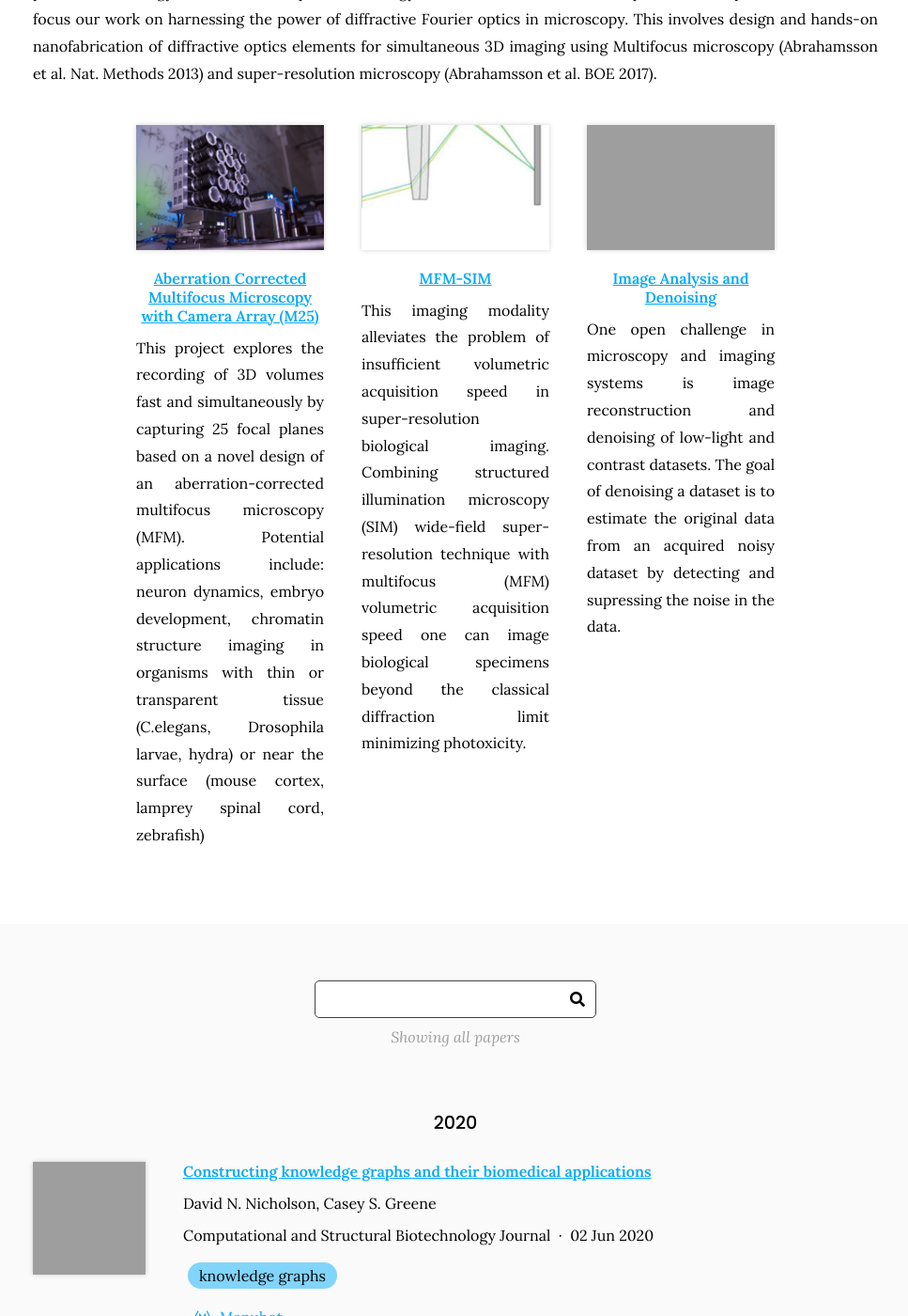
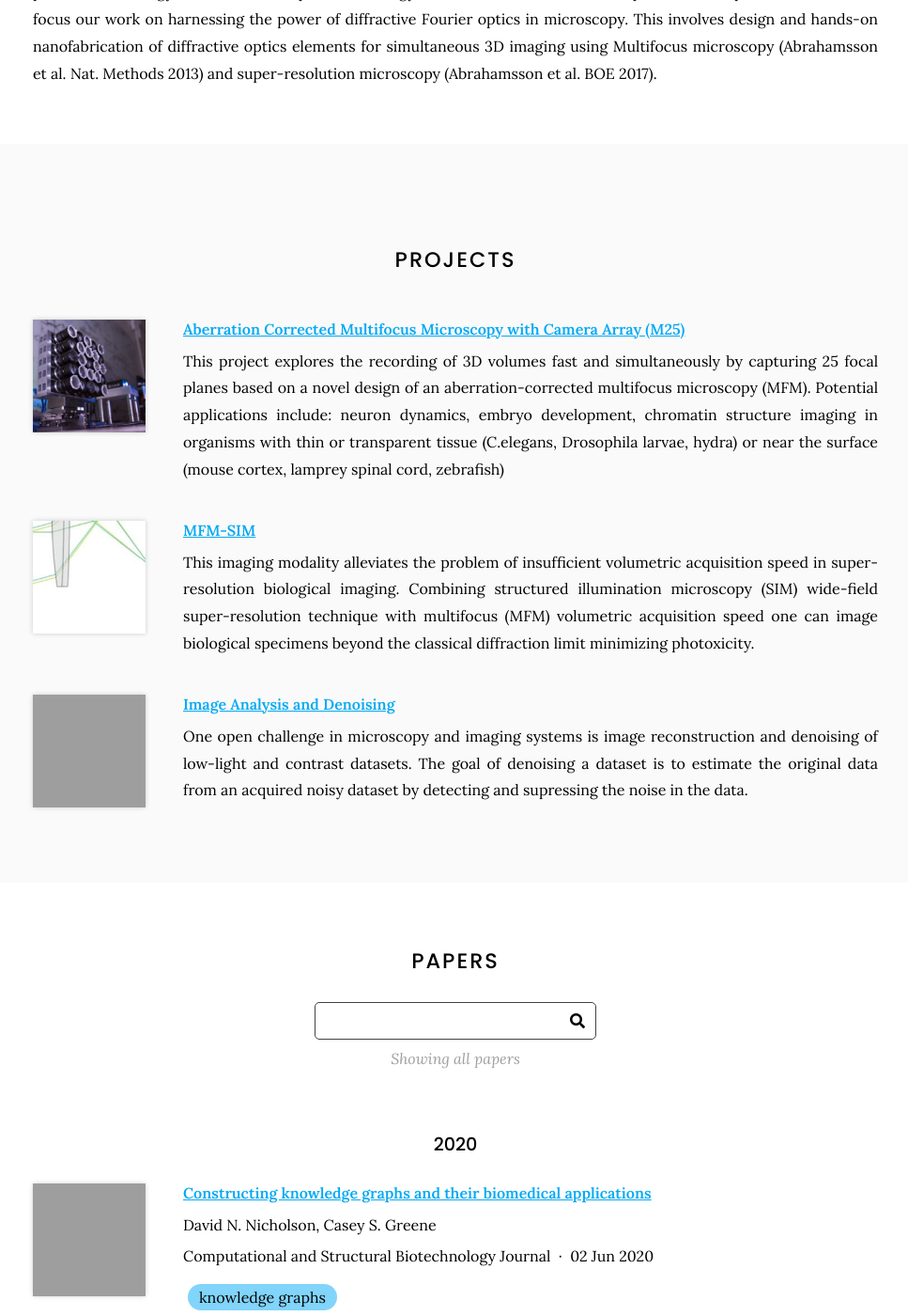
Before and after one commit to SaraLab-Group/saralab-website, a Jekyll site: the page built from research/index.md, in a window 1280 px wide and 1400 px high, scrolled down 342 px. Shown: the whole window at 94% size, without its empty margins (155-1122 px from the left). Built offline with Jekyll 4.4.1, drawn with Linux system fonts in a browser that asks for light colours; nearby versions of some CDN libraries; grey boxes are pictures that could not be loaded.

Commit message:
Update index.md

```diff
--- a/research/index.md
+++ b/research/index.md
@@ -4,13 +4,15 @@ title: Research
 
 # <i class="fas fa-microscope"></i>Research
 New discovery in Biology and Medicine is strongly driven by new possibilities to visualize the processes of life. To see new things, the SaraLab lab invents and custom builds new types of optical elements and imaging systems. Specific problems in Biology demand that we push technology to the limit in terms of both spatial and temporal resolution. We focus our work on harnessing the power of diffractive Fourier optics in microscopy. This involves design and hands-on nanofabrication of diffractive optics elements for simultaneous 3D imaging using Multifocus microscopy (Abrahamsson et al. Nat. Methods 2013) and super-resolution microscopy (Abrahamsson et al. BOE 2017).
+<!-- section break -->
 
+# Projects
 {% capture contents %}
-{% include resource-list.html group="research" size="medium" %}
+{% include resource-list.html group="research" size="small" %}
 {% endcapture %}
 {% include centerer.html contents=contents %}
 <!-- section break -->
-
+# Papers
 {% include card-search.html subject="papers" %}
 
 {% include research-list.html %}
```
